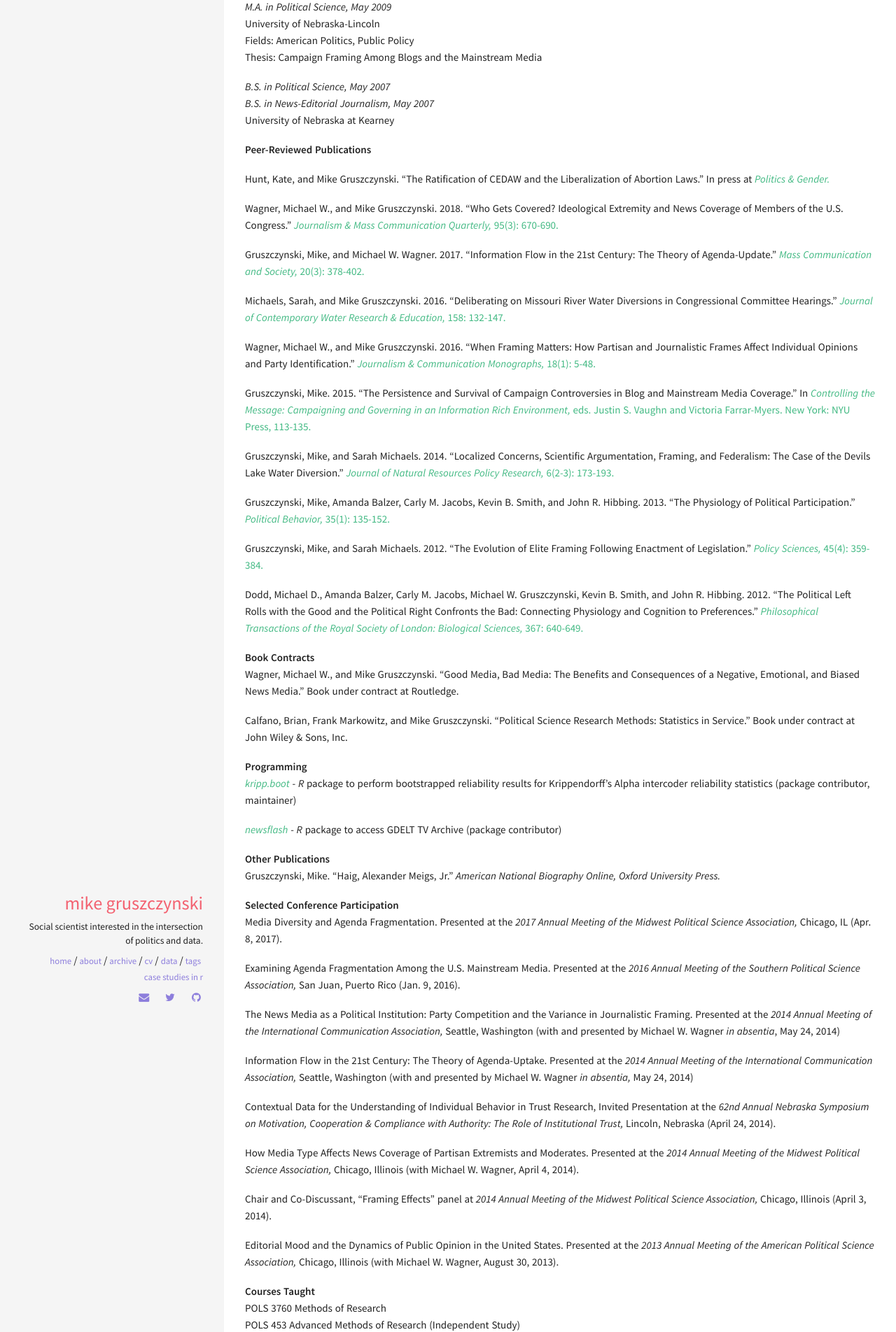
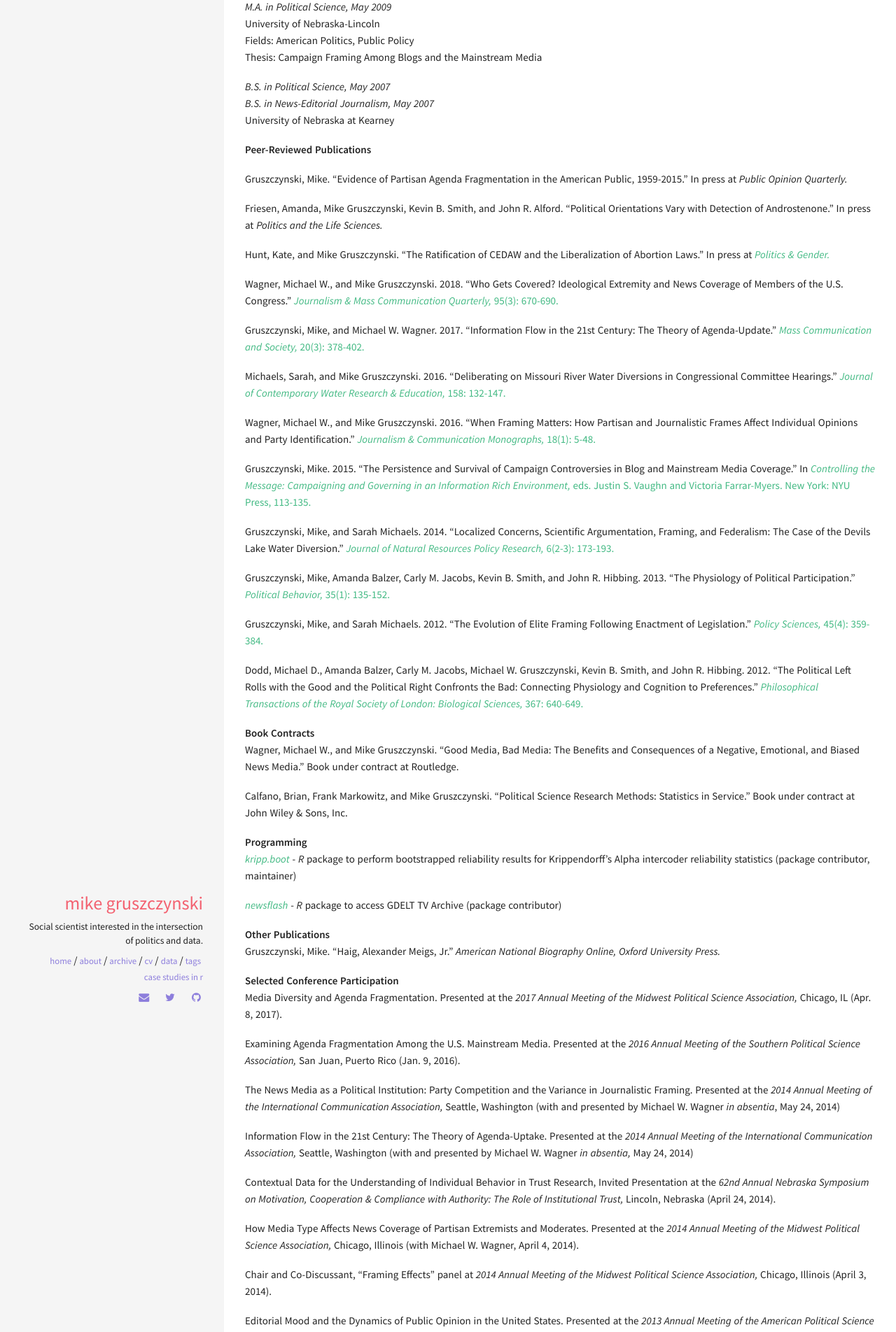
Before and after one commit to MikeGruz/mikegruz.github.io, a Jekyll site: the page built from cv.md, in a window 1280 px wide. Shown: the part 847-2751 px from the top of the page at 70% size. Built offline with Jekyll 4.4.1, drawn with Linux system fonts in a browser that asks for light colours.

Commit message:
updated cv

```diff
--- a/cv.md
+++ b/cv.md
@@ -47,6 +47,10 @@ University of Nebraska at Kearney
 
 
 **Peer-Reviewed Publications**
+
+Gruszczynski, Mike. "Evidence of Partisan Agenda Fragmentation in the American Public, 1959-2015." In press at *Public Opinion Quarterly.*
+
+Friesen, Amanda, Mike Gruszczynski, Kevin B. Smith, and John R. Alford. "Political Orientations Vary with Detection of Androstenone." In press at *Politics and the Life Sciences.*
 
 Hunt, Kate, and Mike Gruszczynski. "The Ratification of CEDAW and the Liberalization of Abortion Laws." In press at [*Politics & Gender.*](https://www.cambridge.org/core/journals/politics-and-gender/article/ratification-of-cedaw-and-the-liberalization-of-abortion-laws/BF1314CB5F3384C21CB6BB788A6D4FE7){:target="_blank"}
 
```
